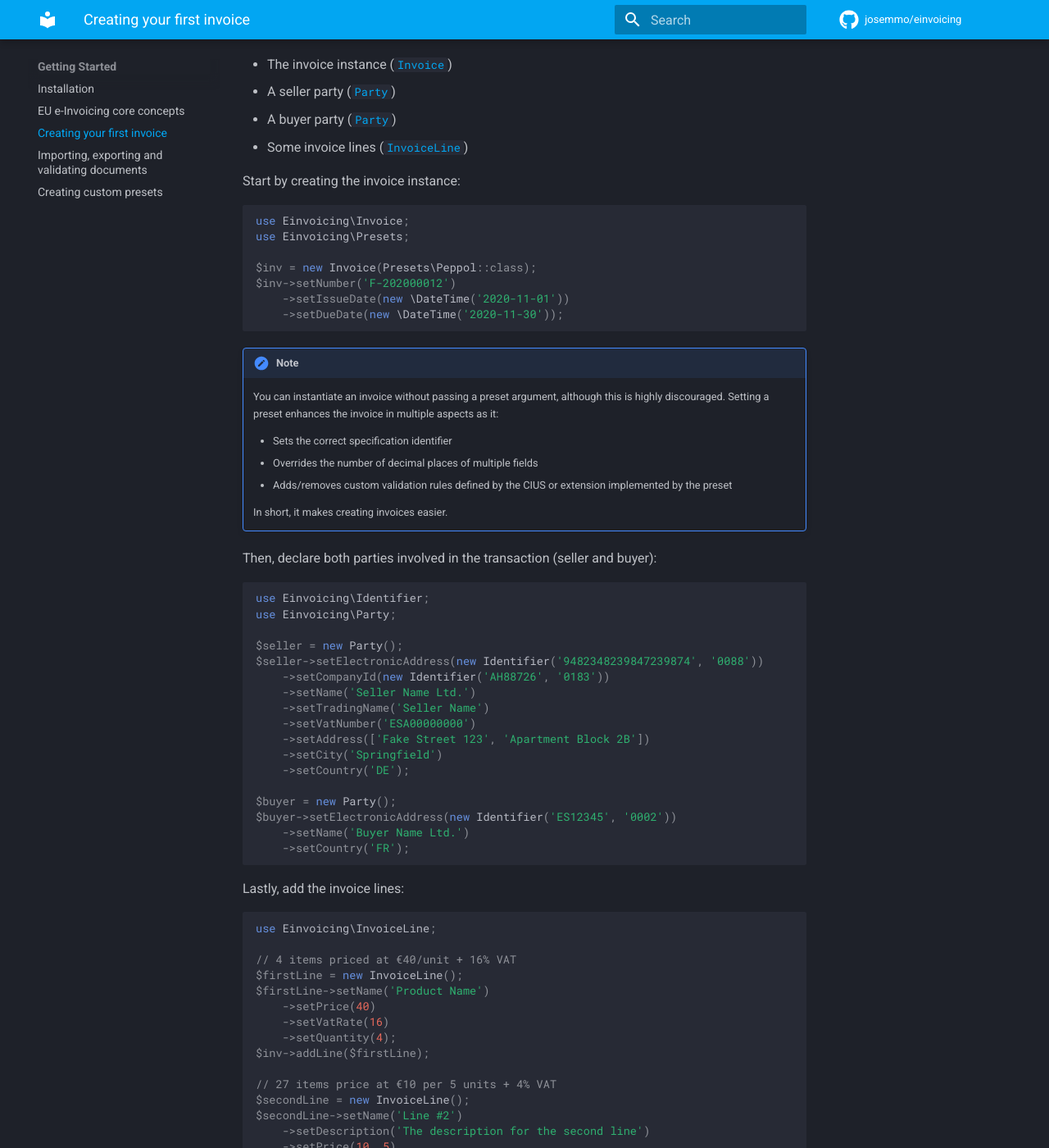
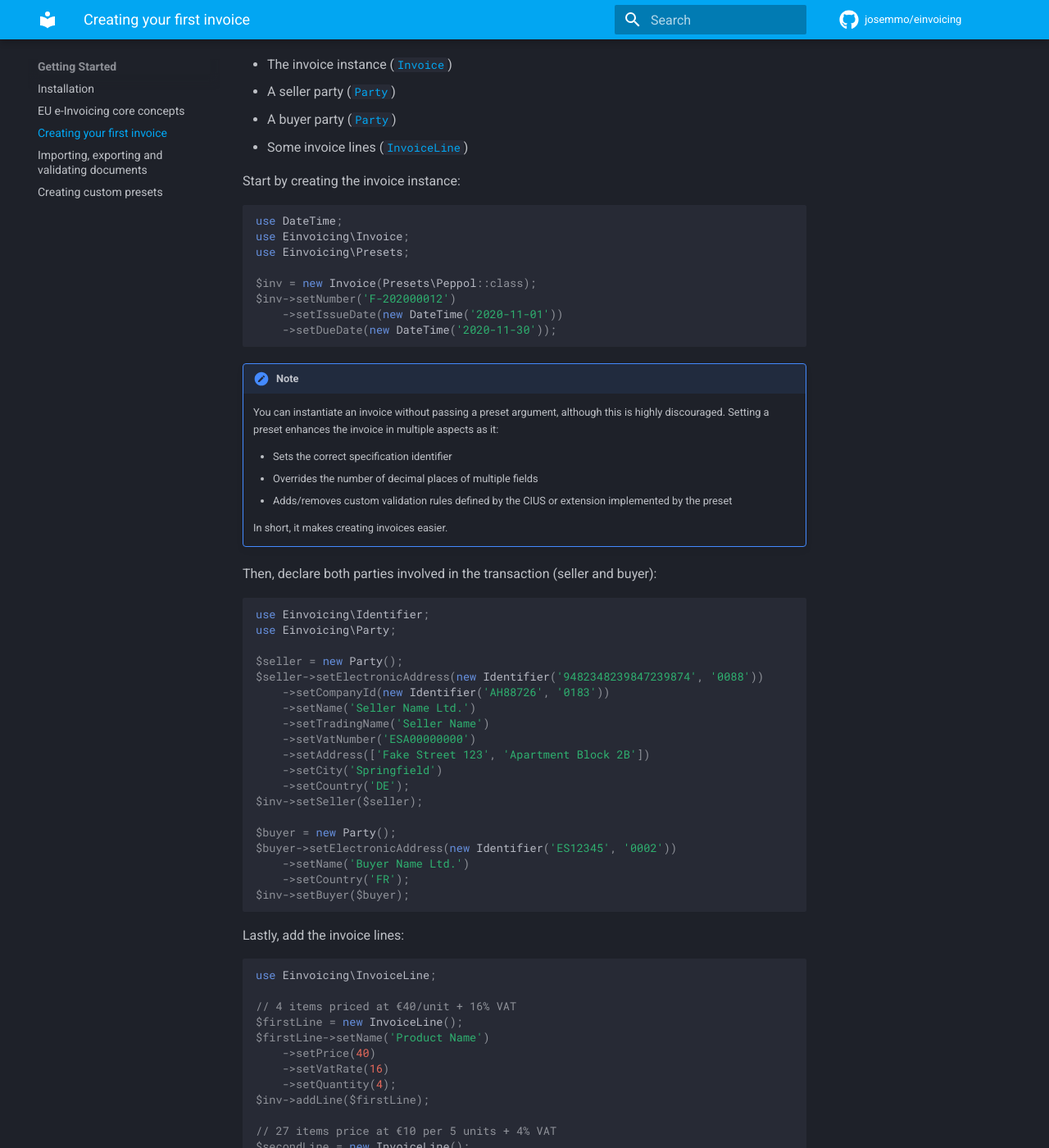
Before and after one commit to josemmo/einvoicing, an MkDocs documentation site: the page built from docs/getting-started/your-first-invoice.md, in a window 1280 px wide and 1400 px high, scrolled down 389 px. Shown: the whole window at 82% size. Built offline with MkDocs 1.6.1 and Material for MkDocs 9.7.7, drawn with Linux system fonts in a browser that asks for light colours; comment, search, counter and statistics services are not loaded.

Commit message:
Fixed sample invoice
- Updated documentation

````diff
--- a/docs/getting-started/your-first-invoice.md
+++ b/docs/getting-started/your-first-invoice.md
@@ -16,13 +16,14 @@ To create a minimal valid invoice, you'll need four elements:
 
 Start by creating the invoice instance:
 ```php
+use DateTime;
 use Einvoicing\Invoice;
 use Einvoicing\Presets;
 
 $inv = new Invoice(Presets\Peppol::class);
 $inv->setNumber('F-202000012')
-    ->setIssueDate(new \DateTime('2020-11-01'))
-    ->setDueDate(new \DateTime('2020-11-30'));
+    ->setIssueDate(new DateTime('2020-11-01'))
+    ->setDueDate(new DateTime('2020-11-30'));
 ```
 
 !!! note
@@ -50,11 +51,13 @@ $seller->setElectronicAddress(new Identifier('9482348239847239874', '0088'))
     ->setAddress(['Fake Street 123', 'Apartment Block 2B'])
     ->setCity('Springfield')
     ->setCountry('DE');
+$inv->setSeller($seller);
 
 $buyer = new Party();
 $buyer->setElectronicAddress(new Identifier('ES12345', '0002'))
     ->setName('Buyer Name Ltd.')
     ->setCountry('FR');
+$inv->setBuyer($buyer);
 ```
 
 Lastly, add the invoice lines:
````
